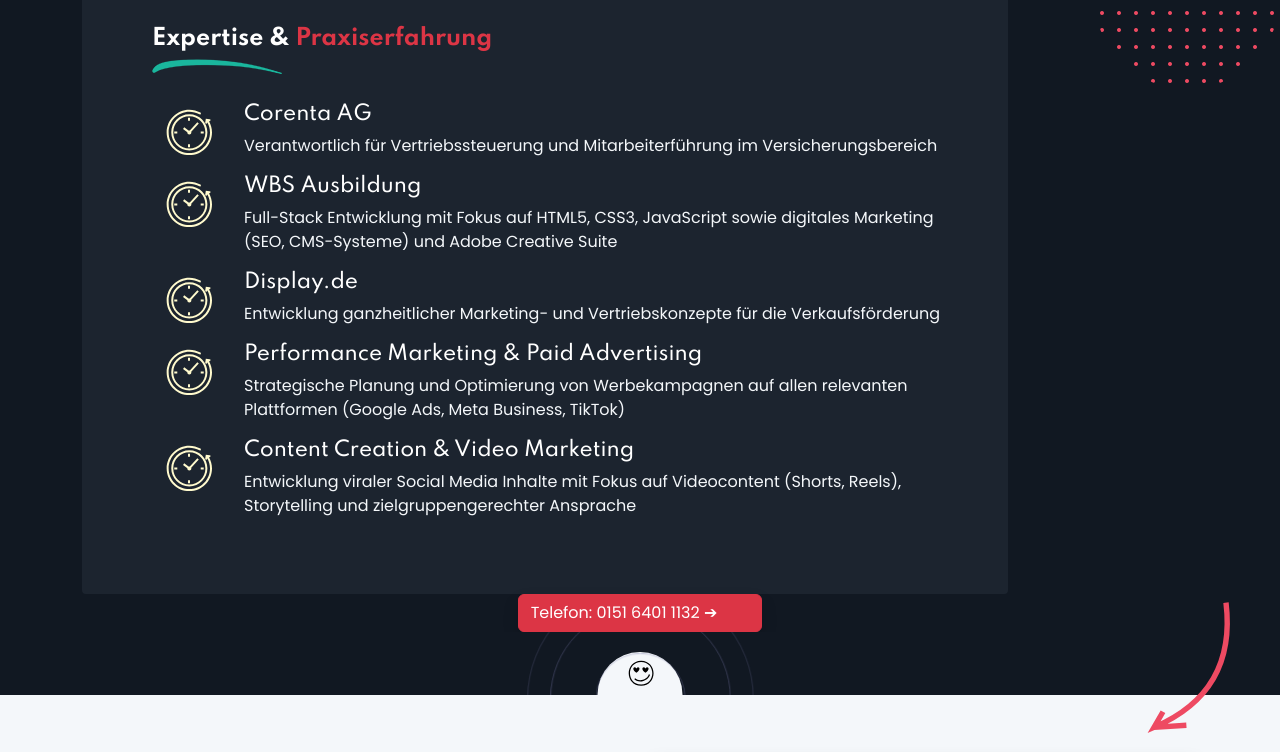
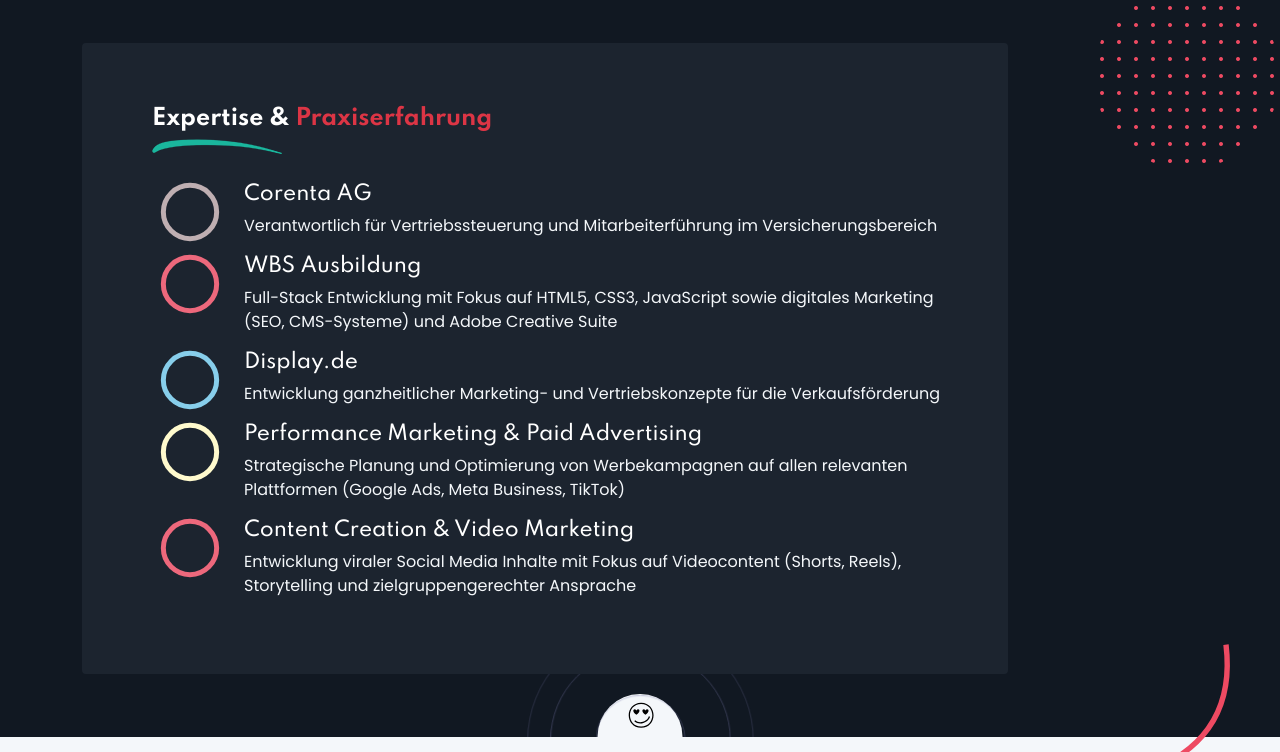
Before and after one commit to kenfelixzacharias/lebenslauf, a plain HTML site: page index.html in a window 1280 px wide. Shown: the part 1558-2310 px from the top of the page. Drawn offline with nearby package versions, Linux system fonts and the light colour scheme.

Commit message:
Update index.html

```diff
--- a/index.html
+++ b/index.html
@@ -30,9 +30,37 @@
          <div class="col-md-8 col-12 text-center">
 
             <h2 class="text-center">Bewerbung als Marketing-<span class="text-danger">Experte/Vertrieb (Teilzeit)</span></h2>
-  <p class="font-color-light">Email: kenfelixzacharias@gmail.com / Tel: 015164011132</p>
+			 <div class="insta-button">
+			 <br>
+                        <a rel="nofollow" class="rounded text-center" href="mailto:kenfelixzacharias@gmail.com" title="E-Mail senden">
+    Email: kenfelixzacharias@gmail.com &rarr;
+</a>
+                        </div>
+						 <div class="read-more-btn d-flex justify-content-center my-button">
+						  <style>
+		 .my-button.fixed {
+    position: fixed;
+    left: 50%;
+    text-align: center;
+    transform: translateX(-50%);
+    top: 45px;
+    border-radius: 50%;
+}
+		 </style>
+		  <div class="insta-button">
+			 <br>
+                        <a style=" background-color: rgba(17, 24, 34, 0.8);
+    /* Optional: Hover-Effekt */
+    transition: background-color 0.3s ease;" rel="nofollow" class="rounded text-center" href="tel:+4915164011132" title="">
+    Telefon: 0151 6401 1132 &#x2794;
+</a>
+                        </div>
+
+</div>
+
          </div>
       </div>
+	  <br>
    </div>
 </header>
 <div class="divider-icon-container section-light">
@@ -93,6 +121,7 @@
                               Lebenslauf PDF &rarr;
                            </a>
                         </div>
+
                      </div>
                   </div>
                </div>
@@ -206,6 +235,8 @@
             </svg>
          </div>
       </div>
+
+
      <section id="tattoo-azubis" class="section-dark custom-padding-top position-relative">
          <picture>
             <source srcset="img/shape-25.webp" type="image/webp" class="img-fluid">
@@ -227,10 +258,48 @@
                        <br>
 
                      </div>
+<style>
+/* Basis-Stil für die Animation */
+[data-animate="left"] {
+    opacity: 0;
+    transform: translateX(-20px);
+    transition: all 0.6s ease-out;
+}
+
+[data-animate="left"].ready {
+    opacity: 1;
+    transform: translateX(0);
+}
+
+/* Kreis-Animation */
+.circle-animation {
+    stroke-dashoffset: 100.53;
+    transition: stroke-dashoffset 4s ease-out;
+}
+
+/* Animation startet wenn Element .ready Klasse hat */
+[data-animate="left"].ready .circle-animation {
+    stroke-dashoffset: 0;
+}
+</style>
+
 <div class="d-flex align-items-start">
     <div class="element" data-animate="left">
-                           <svg width="60" height="60" fill="#FFFACD" class="ms-2 me-4" style="flex-shrink: 0;">
-                              <use xlink:href="#uhr"></use>
+        <svg width="60" fill="#FFFACD" height="60" class="ms-2 me-4" style="flex-shrink: 0;" viewBox="0 0 36 36">
+            <!-- Grauer Hintergrundkreis -->
+            <circle cx="18" cy="18" r="16"
+                    fill="none"
+                    stroke="#1c242f"
+                    stroke-width="3"/>
+
+            <!-- Gelber Fortschrittskreis -->
+            <circle cx="18" cy="18" r="16"
+                    fill="none"
+                    stroke="#BFAFB2"
+                    stroke-width="3"
+                    stroke-dasharray="100.53 100.53"
+                    class="circle-animation"
+                    transform="rotate(-90 18 18)"/>
         </svg>
     </div>
     <div>
@@ -240,8 +309,21 @@
 </div>
                      <div class="d-flex align-items-start">
                         <div class="element" data-animate="left">
-                           <svg width="60" height="60" fill="#FFFACD" class="ms-2 me-4" style="flex-shrink: 0;">
-                              <use xlink:href="#uhr"></use>
+                           <svg width="60" fill="#FFC0CB" height="60" class="ms-2 me-4" style="flex-shrink: 0;" viewBox="0 0 36 36">
+            <!-- Grauer Hintergrundkreis -->
+            <circle cx="18" cy="18" r="16"
+                    fill="none"
+                    stroke="#1c242f"
+                    stroke-width="3"/>
+
+            <!-- Gelber Fortschrittskreis -->
+            <circle cx="18" cy="18" r="16"
+                    fill="none"
+                    stroke="#ed687c"
+                    stroke-width="3"
+                    stroke-dasharray="100.53 100.53"
+                    class="circle-animation"
+                    transform="rotate(-90 18 18)"/>
         </svg>
                         </div>
                         <div>
@@ -251,8 +333,21 @@
                      </div>
                      <div class="d-flex align-items-start">
                         <div class="element" data-animate="left">
-                           <svg width="60" height="60" fill="#FFFACD" class="ms-2 me-4" style="flex-shrink: 0;">
-                              <use xlink:href="#uhr"></use>
+                            <svg width="60" fill="#87CEEB" height="60" class="ms-2 me-4" style="flex-shrink: 0;" viewBox="0 0 36 36">
+            <!-- Grauer Hintergrundkreis -->
+            <circle cx="18" cy="18" r="16"
+                    fill="none"
+                    stroke="#1c242f"
+                    stroke-width="3"/>
+
+            <!-- Gelber Fortschrittskreis -->
+            <circle cx="18" cy="18" r="16"
+                    fill="none"
+                    stroke="#87CEEB"
+                    stroke-width="3"
+                    stroke-dasharray="100.53 100.53"
+                    class="circle-animation"
+                    transform="rotate(-90 18 18)"/>
         </svg>
                         </div>
                         <div>
@@ -262,8 +357,21 @@
                      </div>
 					 <div class="d-flex align-items-start">
                         <div class="element" data-animate="left">
-                           <svg width="60" height="60" fill="#FFFACD" class="ms-2 me-4" style="flex-shrink: 0;">
-                              <use xlink:href="#uhr"></use>
+                            <svg width="60" fill="#FFFACD" height="60" class="ms-2 me-4" style="flex-shrink: 0;" viewBox="0 0 36 36">
+            <!-- Grauer Hintergrundkreis -->
+            <circle cx="18" cy="18" r="16"
+                    fill="none"
+                    stroke="#1c242f"
+                    stroke-width="3"/>
+
+            <!-- Gelber Fortschrittskreis -->
+            <circle cx="18" cy="18" r="16"
+                    fill="none"
+                    stroke="#FFFACD"
+                    stroke-width="3"
+                    stroke-dasharray="100.53 100.53"
+                    class="circle-animation"
+                    transform="rotate(-90 18 18)"/>
         </svg>
                         </div>
                         <div>
@@ -273,8 +381,21 @@
                      </div>
 					 <div class="d-flex align-items-start">
                         <div class="element" data-animate="left">
-                           <svg width="60" height="60" fill="#FFFACD" class="ms-2 me-4" style="flex-shrink: 0;">
-                              <use xlink:href="#uhr"></use>
+                           <svg width="60" fill="#ed687c" height="60" class="ms-2 me-4" style="flex-shrink: 0;" viewBox="0 0 36 36">
+            <!-- Grauer Hintergrundkreis -->
+            <circle cx="18" cy="18" r="16"
+                    fill="none"
+                    stroke="#1c242f"
+                    stroke-width="3"/>
+
+            <!-- Gelber Fortschrittskreis -->
+            <circle cx="18" cy="18" r="16"
+                    fill="none"
+                    stroke="#ed687c"
+                    stroke-width="3"
+                    stroke-dasharray="100.53 100.53"
+                    class="circle-animation"
+                    transform="rotate(-90 18 18)"/>
         </svg>
                         </div>
                         <div>
@@ -287,14 +408,7 @@
 
             </div>
          </div>
-		 <div class="read-more-btn d-flex justify-content-center my-button">
-   <a href="tel:+4915164011132" class="btn btn-danger shadow fs-6 d-flex align-items-center">
-       Telefon: 0151 6401 1132 &#x2794;
-       <svg width="24" height="24" fill="currentColor" class="ms-2">
-           <use xlink:href="#phone"></use>
-       </svg>
-   </a>
-</div>
+
       </section>
 
       <div class="divider-icon-container section-dark">
@@ -360,7 +474,7 @@
          <div class="half-circle-2">
             <div></div>
             <svg width="32" height="32" fill="#fff">
-               <use xlink:href="#hut"></use>
+               <use xlink:href="#hand"></use>
             </svg>
          </div>
       </div>
@@ -421,7 +535,7 @@
       </script>
       <script>
          const button = document.querySelector('.my-button'); // Stelle sicher, dass dies der Klasse deines Buttons entspricht.
-         const stickyPoint = 1500;
+         const stickyPoint = 500;
 
          window.addEventListener('scroll', function() {
            if (window.pageYOffset > stickyPoint) {
```
Lines whose indentation alone changed are shown as unchanged.
